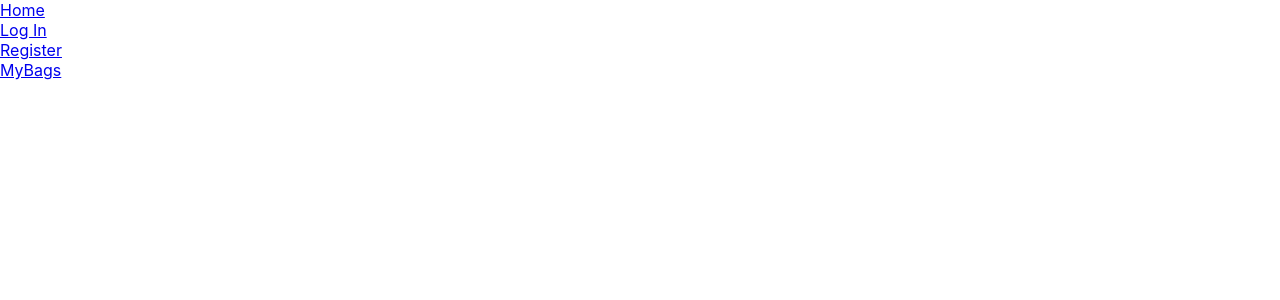
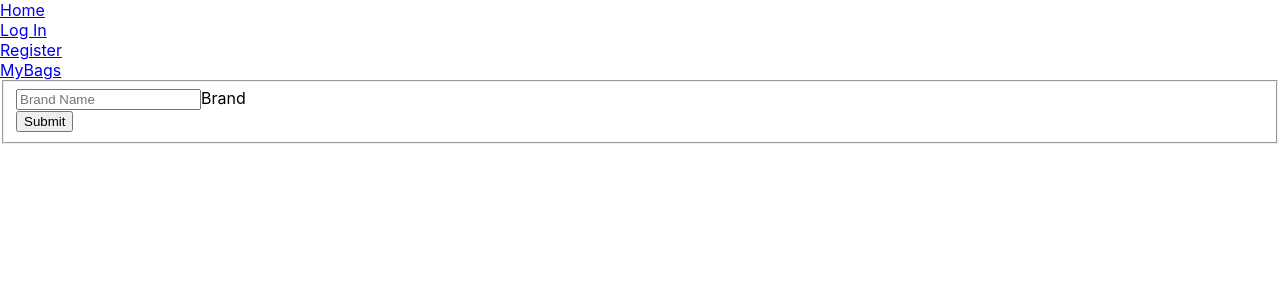
Before and after one commit to stephensenft21/Birdie-Client, a React (Create React App) app in the folder birdie/: page /bags/new in a window 1280 px wide. Shown: the top 300 px of the page. Built offline with nearby package versions, Linux system fonts and the light colour scheme.

Commit message:
Can't perform a React state update on an unmounted component. This is a no-op, but it indicates a memory leak in your application. To fix, cancel all subscriptions and asynchronous tasks in a useEffect cleanup function.     in BagDetail -- fixing this error tomorrow

```diff
--- a/birdie/src/API/DataManager.js
+++ b/birdie/src/API/DataManager.js
@@ -35,22 +35,22 @@ let API = {
 //         }).then(data => data.json())
 //     },
 //     //(https://localhost:5001/api/v1/Compulsion/1?includes=records)
-//     PostData(resource, newObj) {
-//         const authHeader = createAuthHeaders()
-//         return fetch(`${AuthApiUrl}/${resource}`, {
-//             method: "POST",
-//             body: JSON.stringify(newObj),
-//             headers: {
-//                 ...authHeader,
-//                 Accept: 'application/json',
-//                 'Content-Type': 'application/json',
-//             },
-//             // method: "POST",
-//             // headers: authHeader,
+    PostData(resource, newObj) {
+        // const authHeader = createAuthHeaders()
+        return fetch(`${AuthApiUrl}/${resource}`, {
+            method: "POST",
+            body: JSON.stringify(newObj),
+            headers: {
+                // ...authHeader,
+                Accept: 'application/json',
+                'Content-Type': 'application/json',
+            },
+            // method: "POST",
+            // headers: authHeader,
 
-//             // body: JSON.stringify(newObj)
-//         }).then(response => response.json())
-//     },
+            // body: JSON.stringify(newObj)
+        }).then(response => response.json())
+    },
 
     deleteUserData(resource, Id) {
         // const authHeader = createAuthHeaders()
--- a/birdie/src/components/ApplicationViews.js
+++ b/birdie/src/components/ApplicationViews.js
@@ -4,12 +4,13 @@ import Register from "./auth/Register";
 import Login from "./auth/Login";
 import Home from "./home/Home";
 import useSimpleAuth from "./auth/useSimpleAuth";
-import BagList from "../components/bag/BagList"
-import BagDetail from "../components/bag/BagDetails"
-import deleteBag from "../components/bag/BagList"
-import BagEditForm from "../components/bag/BagEditForm"
+import BagList from "../components/bag/BagList";
+import BagDetail from "../components/bag/BagDetails";
+import deleteBag from "../components/bag/BagList";
+import BagEditForm from "../components/bag/BagEditForm";
+import BagForm from "../components/bag/BagForm";
+
 const ApplicationViews = (props) => {
-
     // const { isAuthenticated } = useSimpleAuth();
 
     return (
@@ -36,25 +37,53 @@ const ApplicationViews = (props) => {
                 }}
             />
 
-            {/* Routes For Bag List, Bag Details, Bag Edit Form */}
+            {/* Routes For Bag List, Bag Details, Bag Edit Form, Bag Form */}
 
-            <Route exact path="/bags/:bagId(\d+)" render={props => {
-                return <BagDetail deleteBag={deleteBag} bagId={parseInt(props.match.params.bagId)} {...props} />
+            <Route
+                exact
+                path="/bags/:bagId(\d+)"
+                render={(props) => {
+                    return (
+                        <BagDetail
+                            deleteBag={deleteBag}
+                            bagId={parseInt(props.match.params.bagId)}
+                            {...props}
+                        />
+                    );
                     // if (isAuthenticated()) {
                     // } else {
                     //     return <Redirect to="/login" />
                     // }
-            }} />
-            <Route exact path="/bags" render={(props) => {
-                return <BagList />
-            }} />
-            <Route path="/bags/:bagId(\d+)/edit" render={props => {
-                return <BagEditForm bagId={parseInt(props.match.params.bagId)} {...props} />
+                }}
+            />
+            <Route
+                exact
+                path="/bags"
+                render={(props) => {
+                    return <BagList />;
+                }}
+            />
+            <Route
+                path="/bags/:bagId(\d+)/edit"
+                render={(props) => {
+                    return (
+                        <BagEditForm
+                            bagId={parseInt(props.match.params.bagId)}
+                            {...props}
+                        />
+                    );
                     // if (isAuthenticated()) {
                     // } else {
                     //     return <Redirect to="/login" />
                     // }
-            }} />
+                }}
+            />
+            <Route
+                path="/bags/new"
+                render={(props) => {
+                    return <BagForm {...props} />;
+                }}
+            />
         </>
     );
 };
--- a/birdie/src/components/bag/BagDetails.js
+++ b/birdie/src/components/bag/BagDetails.js
@@ -20,7 +20,7 @@ const BagDetail = props => {
             });
     };
     const deleteBag = (id) => {
-        API.deleteUserData("bags", id).then(() => API.getAll().then(setBags)).then(props.history.push("/bags"));
+        API.deleteUserData("bags", id).then(() => API.getAll("bags").then(setBags)).then(props.history.push("/bags"));
     };
 
 
--- a/birdie/src/components/bag/BagForm.js
+++ b/birdie/src/components/bag/BagForm.js
@@ -0,0 +1,56 @@
+import React, { useState } from 'react';
+import API from '../../API/DataManager';
+
+const BagForm = props => {
+    const [bag, setBag] = useState({ brand: ""});
+    const [isLoading, setIsLoading] = useState(false);
+
+    const handleFieldChange = evt => {
+        const stateToChange = { ...bag };
+        stateToChange[evt.target.id] = evt.target.value;
+        setBag(stateToChange);
+    };
+
+    /*  Local method for validation, set loadingStatus, create animal      object, invoke the API post method, and redirect to the full animal list
+    */
+    const constructNewBag = evt => {
+        evt.preventDefault();
+        if (bag.brand === "") {
+            window.alert("Please input a bag name");
+        } else {
+            setIsLoading(true);
+            // Create the animal and redirect user to animal list
+            API.PostData("bags",bag)
+                .then(() => props.history.push("/bags"));
+        }
+    };
+
+    return (
+        <>
+            <form>
+                <fieldset>
+                    <div className="formgrid">
+                        <input
+                            type="text"
+                            required
+                            onChange={handleFieldChange}
+                            id="brand"
+                            placeholder="Brand Name"
+                        />
+                        <label htmlFor="name">Brand</label>
+
+                    </div>
+                    <div className="alignRight">
+                        <button
+                            type="button"
+                            disabled={isLoading}
+                            onClick={constructNewBag}
+                        >Submit</button>
+                    </div>
+                </fieldset>
+            </form>
+        </>
+    );
+};
+
+export default BagForm
```
Lines whose indentation alone changed are shown as unchanged.
